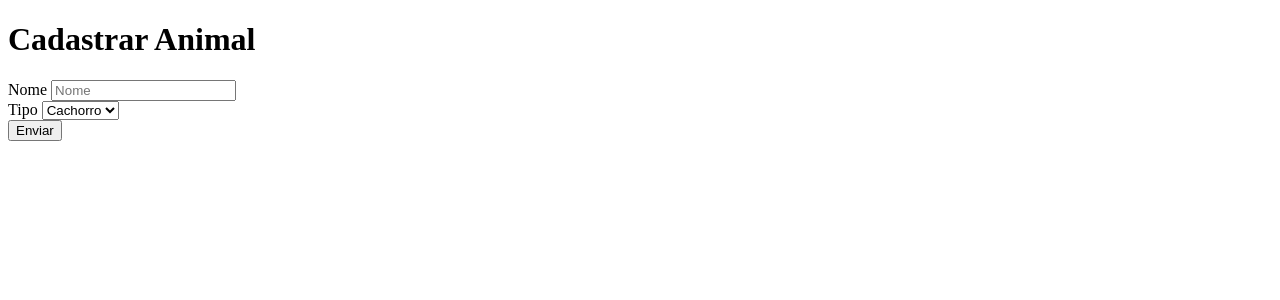
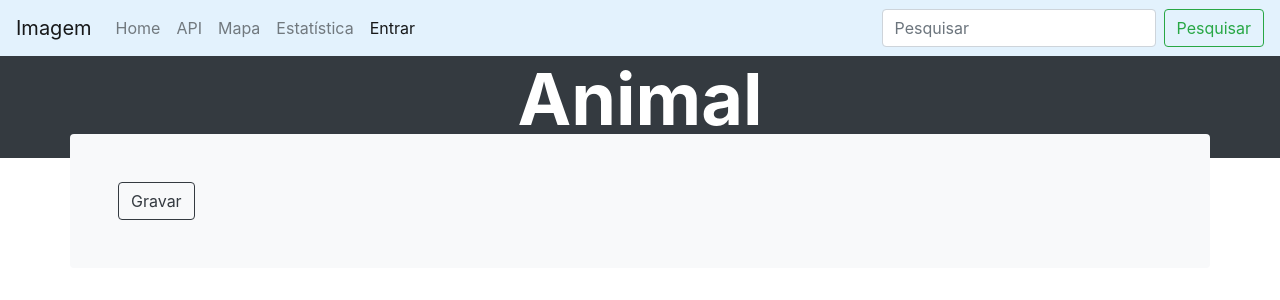
Before and after one commit to rafaelponte89/animaissos, a Django app: template templates/cadastrar_animal.html in a window 1280 px wide. Shown: the top 300 px of the page. Run offline with Django 4.2, Linux system fonts and the light colour scheme; the template is opened without the code that fills it, so the values that code supplies are empty; some libraries are stand-ins or nearby versions.

Commit message:
Criação do cadastrar animal (view, template, url)

```diff
--- a/app_animais/urls.py
+++ b/app_animais/urls.py
@@ -1,5 +1,5 @@
 from django.urls.conf import path
-from  .views import  register, perfil, registerCampaign, update
+from  .views import  register, perfil, registerAnimal, registerCampaign, update
 
 
 from  django.contrib.auth import views as auth_views
@@ -11,5 +11,6 @@ urlpatterns =[
     path('perfil/<int:pk>', perfil, name='perfil'),
     path('perfil/update/', update, name='update'),
     path('register/',register, name='register'),
-    path('cadastrarcampanha/', registerCampaign, name='registerCampaign' )
+    path('cadastrarcampanha/', registerCampaign, name='registerCampaign'),
+    path('cadastraranimal/', registerAnimal, name = 'registerAnimal'),
 ]
--- a/templates/cadastrar_animal.html
+++ b/templates/cadastrar_animal.html
@@ -1,54 +1,30 @@
-<!DOCTYPE html>
-<html lang="en">
+{% extends 'base.html' %}
+{% load crispy_forms_tags %}
 
-<head>
-    <meta charset="UTF-8">
-    <meta http-equiv="X-UA-Compatible" content="IE=edge">
-    <meta name="viewport" content="width=device-width, initial-scale=1.0">
-    <title>Cadastrar Animal</title>
-</head>
+{% block content %}
 
-<body>
-    <h1>Cadastrar Animal</h1>
+<div class="landing bg-dark">
+    <div class="container">
+        <div class="row align-items-center justify-content-center">
+            <div class="col-sm-12 col-lg-6 text-center">
+                <h1 class="text-white font-weight-bold display-3 mb-3">Animal</h1>
+            </div>
+        </div>
+    </div>
+</div>
+<br>
+<div class="container bg-light mt-n5 p-5 rounded">
+    <div class="row">
+        <div class="col-12">
+            <form method="POST" enctype="multipart/form-data">
+                {% csrf_token %}
+                {{form|crispy}}
+                <div clas="form-group">
+                    <button class="btn btn-outline-dark">Gravar</button>
+                </div>
+            </form>
+        </div>
+    </div>
+</div>
 
-    <form>
-        {% csrf_token %}
-        <label for="nome">Nome</label>
-        <input id="nome" name="nome" type="text" placeholder="Nome">
-        <br>
-        <label for="tipo">Tipo</label>
-        <select id="tipo" nome="tipo">
-            <option value="cachorro">Cachorro</option>
-            <option value="gato">Gato</option>
-            <option value="pássaro">Pássaro</option>
-        </select>
-        <br>
-        <button onclick="enviar()">Enviar</button>
-    </form>
-    <script>
-
-
-        function enviar() {
-
-            const nome = document.getElementById('nome').value;
-            const tipo = document.getElementById('tipo');
-            const valor_tipo = tipo.options[tipo.selectedIndex].value;
-
-            const animal = JSON.parse(`{ "nome":"'${nome}", "tipo": "'${valor_tipo}'"}`);
-
-            fetch('http://localhost:8000/api/v1/animais', {
-                method: "POST",
-                body: JSON.stringify(animal),
-                headers: { "Content-type": "application/json; charset=UTF-8" }
-            })
-                .then(response => response.json())
-                .then(json => alert(json))
-                .catch(err => console.log(err));
-
-
-        }
-    </script>
-
-</body>
-
-</html>
+{% endblock content %}
```
Also changed, not shown: api_animais/models.py (+6 -6 lines), app_animais/forms.py (+12 -6 lines), app_animais/views.py (+17 -1 lines).
